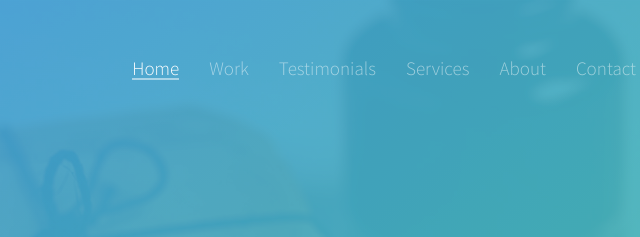
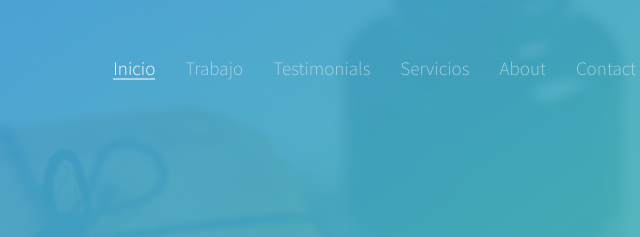
Before and after one commit to IT-Grupo/transpormex, a plain HTML site: page index.html in a window 1280 px wide. Shown: the top 237 px of the page, 559-1199 px from the left. Drawn offline with Linux system fonts and the light colour scheme; some packages are replaced by stand-ins of ours; no server answers; files whose address does not match are found by name.

Commit message:
Update index.html

```diff
--- a/index.html
+++ b/index.html
@@ -200,10 +200,10 @@
 		        </div>
 		        <div id="navbar" class="navbar-collapse collapse">
 		          <ul class="nav navbar-nav navbar-right">
-		            <li class="active"><a href="#" data-nav-section="home"><span>Home</span></a></li>
-		            <li><a href="#" data-nav-section="work"><span>Work</span></a></li>
+		            <li class="active"><a href="#" data-nav-section="home"><span>Inicio</span></a></li>
+		            <li><a href="#" data-nav-section="work"><span>Trabajo</span></a></li>
 		            <li><a href="#" data-nav-section="testimonials"><span>Testimonials</span></a></li>
-		            <li><a href="#" data-nav-section="services"><span>Services</span></a></li>
+		            <li><a href="#" data-nav-section="services"><span>Servicios</span></a></li>
 		            <li><a href="#" data-nav-section="about"><span>About</span></a></li>
 		            <li><a href="#" data-nav-section="contact"><span>Contact</span></a></li>
 		          </ul>
```
